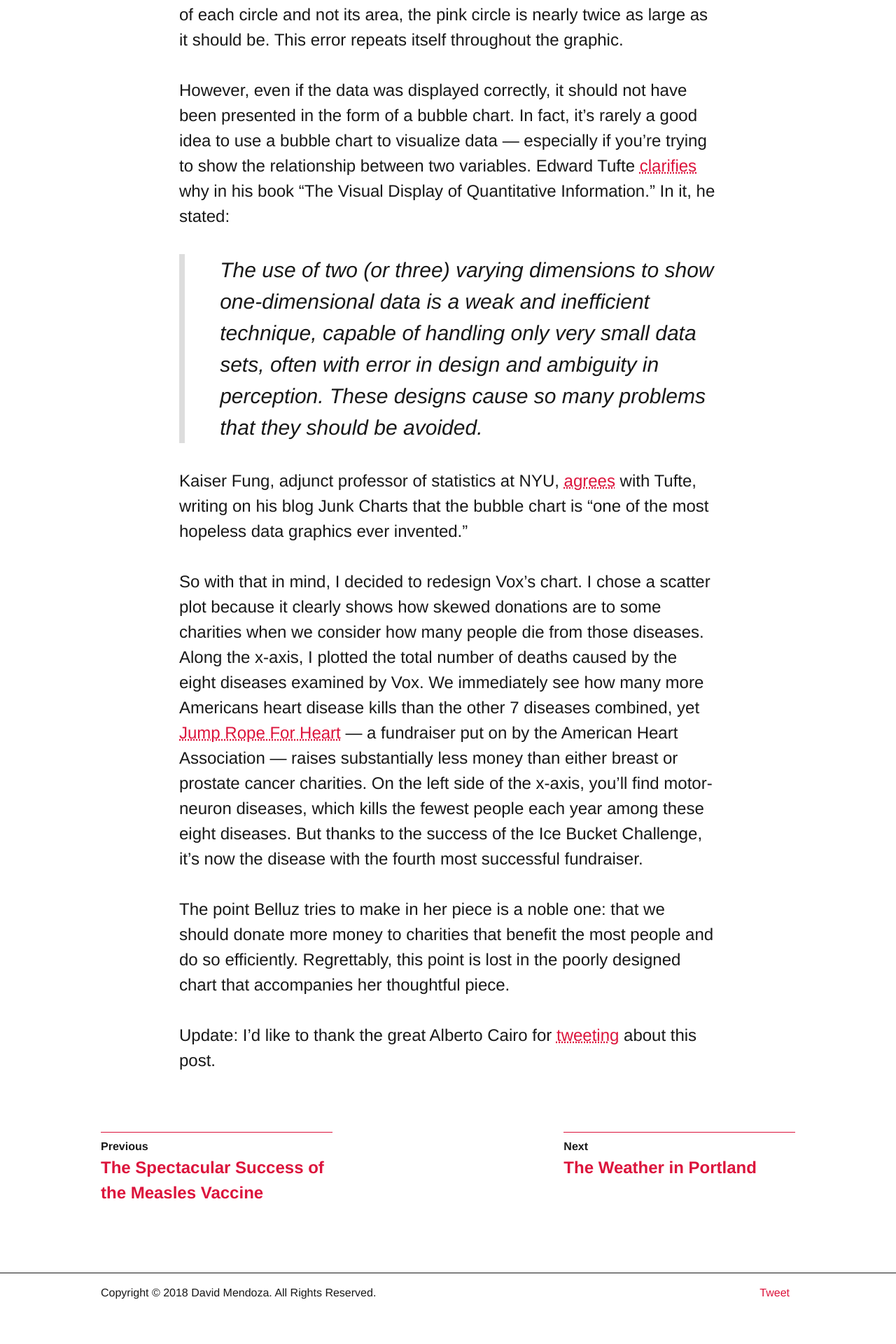
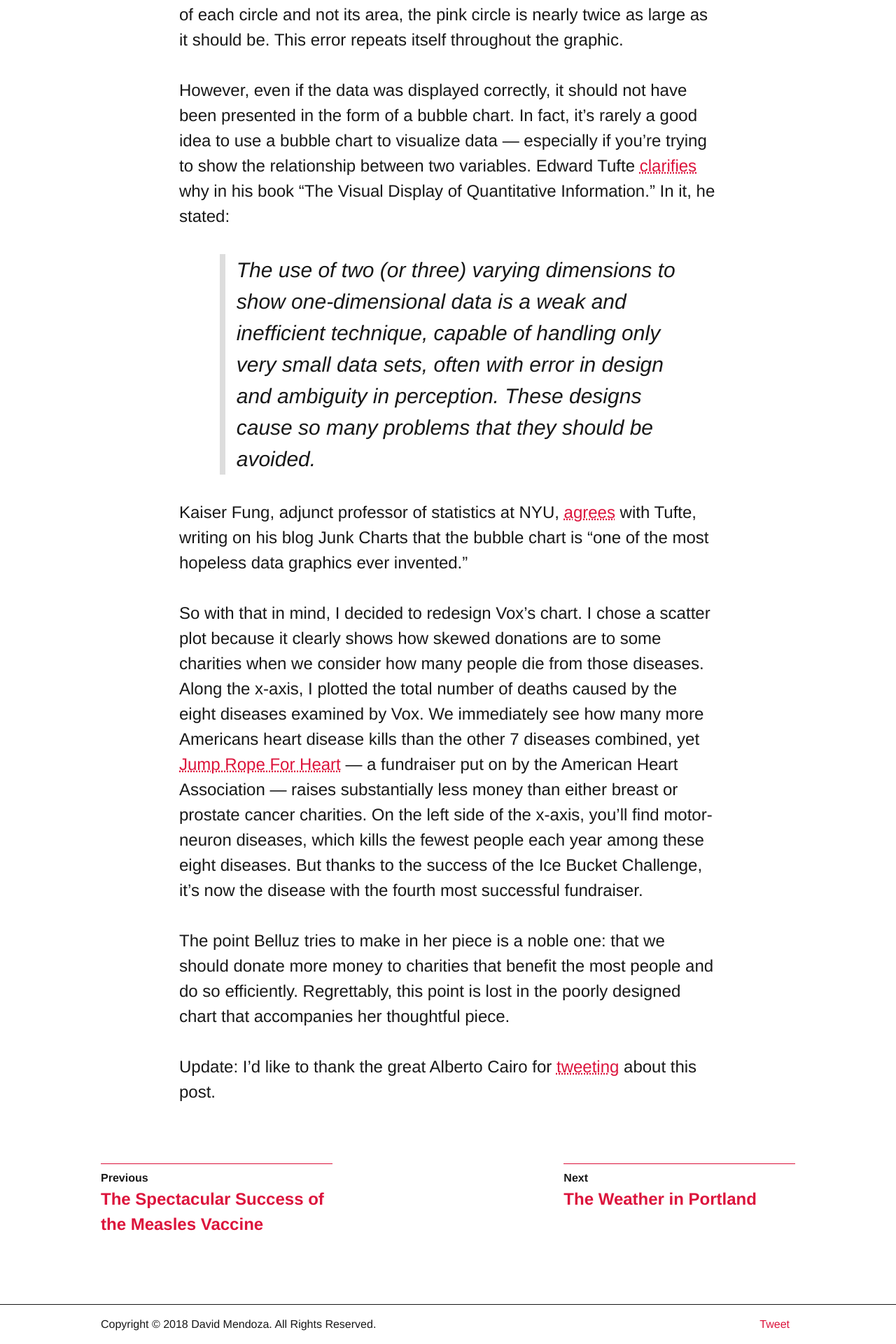
Before and after one commit to mendozaline/mendozaline.github.io, a Jekyll site: the page built from _posts/blog/2014-08-25-this-bubble-chart-is-killing-me.md, in a window 1280 px wide. Shown: the part 2135-4055 px from the top of the page at 70% size. Built offline with Jekyll 4.4.1, drawn with Linux system fonts in a browser that asks for light colours; comment, search, counter and statistics services are not loaded; before the commit the page ends 4010 px from its top, so only the background shows below that.

Commit message:
Fix blockquote position

```diff
--- a/_sass/_components.scss
+++ b/_sass/_components.scss
@@ -78,7 +78,7 @@ code {
   blockquote {
     line-height: 1.5;
     margin: 0.5% 5%;
-    border-left: $spacer-1 solid $color-border;
+    border-left: $spacer-1 solid transparent;
     font-style: italic;
 
     p {
@@ -87,16 +87,17 @@ code {
     }
 
     @media (min-width: $breakpoint-lg) {
-      width: $width-custom;
+      border-left: $spacer-1 solid $color-border;
+      width: $width-custom * 0.85;
       max-width: 1500px;
-      margin: auto;
-      padding: 0 0 0 2.5%;
+      margin: 0 auto;
+      padding: 0;
 
       p {
         font-size: 30px;
         line-height: 1.5;
         width: 100%;
-        margin: 0 0 0 2.5%;
+        margin: 0 7.5% 0 2.5%;
       }
 
     }
```
